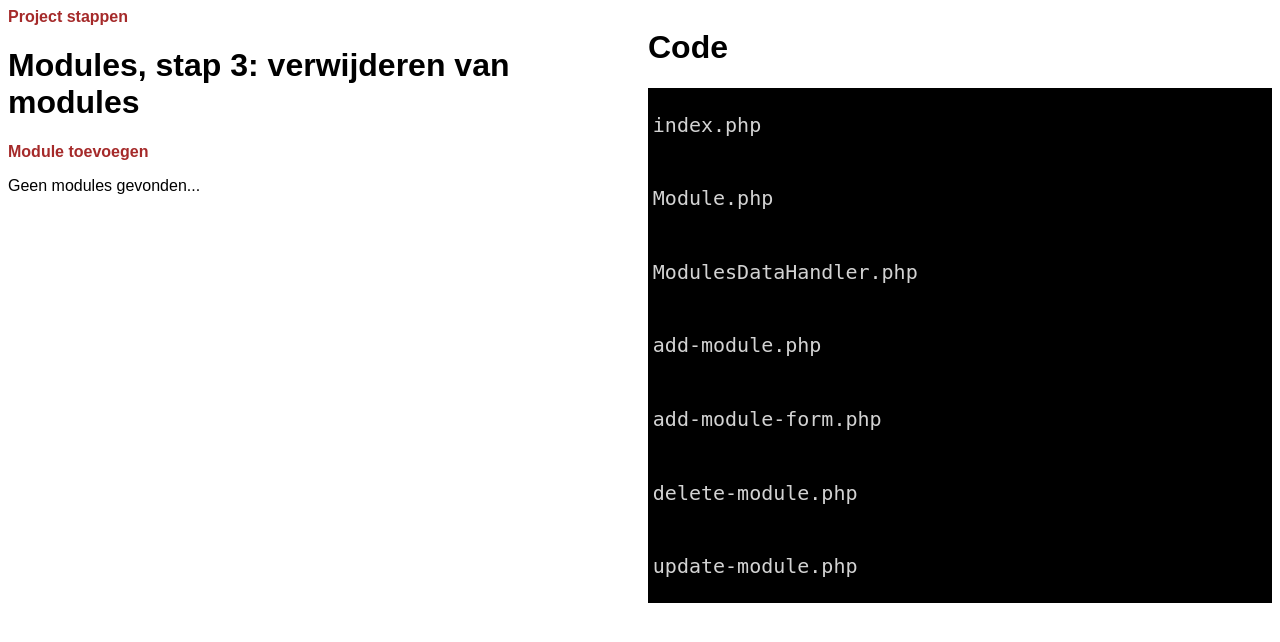
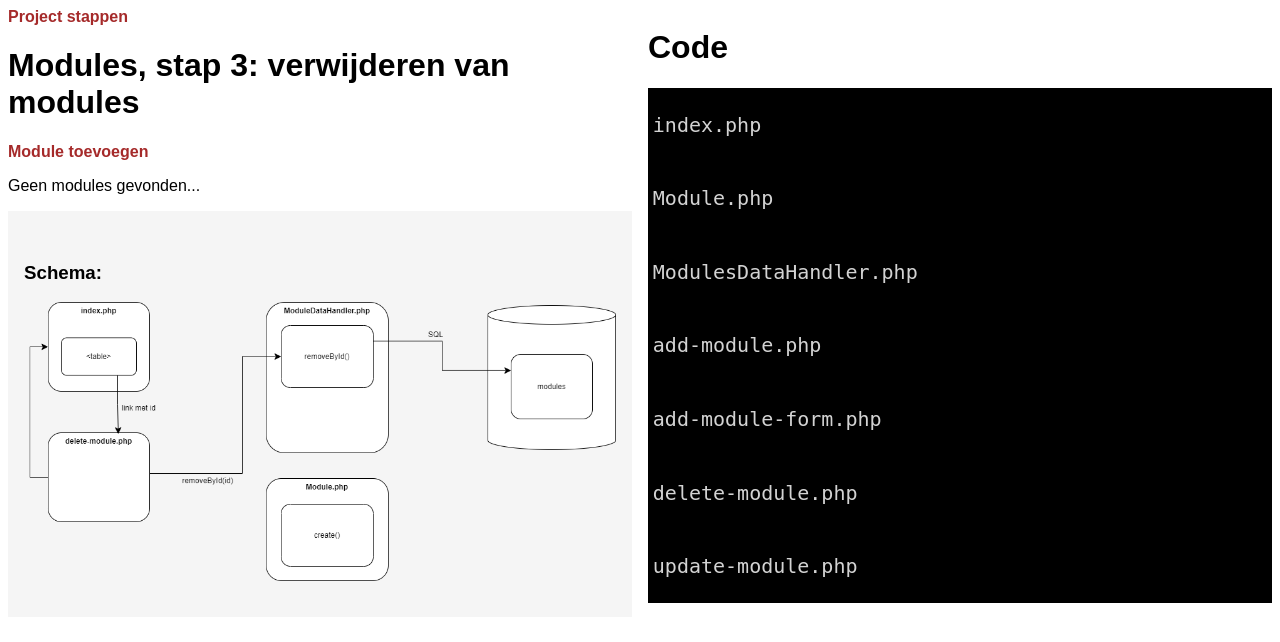
Before and after one commit to BartRoosenCampus/module-project-stap-voor-stap, a PHP site: page /module-verwijderen/ in a window 1280 px wide. Shown: the top 642 px of the page. Run offline with PHP 8.4, Linux system fonts and the light colour scheme; data that the repository does not hold is empty.

Commit message:
20231113: add pictures

```diff
--- a/css/main.css
+++ b/css/main.css
@@ -70,3 +70,8 @@ th, td {
 img {
     width: 100%;
 }
+
+.picture-frame {
+    padding: 2em 1em;
+    background-color: whitesmoke;
+}
--- a/module-afbeelden/index.php
+++ b/module-afbeelden/index.php
@@ -46,6 +46,12 @@ $modules = $mdh->getModulesList();
                 </tbody>
             </table>
         <?php endif; ?>
+        <div class="picture-frame">
+            <h3>Schema:</h3>
+            <a href="../img/lijst.php" target="_blank">
+                <img src="../img/modulelijst-ophalen.png" alt="Modulelijst ophalen"/>
+            </a>
+        </div>
     </div>
     <div><?php require_once '../code/afbeelden.php'; ?></div>
 </body>
--- a/module-bijwerken/index.php
+++ b/module-bijwerken/index.php
@@ -58,6 +58,12 @@ $modules = $mdh->getModulesList();
                 </tbody>
             </table>
         <?php endif; ?>
+        <div class="picture-frame">
+            <h3>Schema:</h3>
+            <a href="../img/bijwerken.php" target="_blank">
+                <img src="../img/module-bijwerken.png" alt="Module bewerken"/>
+            </a>
+        </div>
     </div>
     <div>
         <div><?php require_once '../code/bijwerken.php'; ?></div>
--- a/module-verwijderen/index.php
+++ b/module-verwijderen/index.php
@@ -53,6 +53,12 @@ $modules = $mdh->getModulesList();
                 </tbody>
             </table>
         <?php endif; ?>
+        <div class="picture-frame">
+            <h3>Schema:</h3>
+            <a href="../img/verwijderen.php" target="_blank">
+                <img src="../img/module-verwijderen.png" alt="Module verwijderen"/>
+            </a>
+        </div>
     </div>
     <div>
         <div><?php require_once '../code/verwijderen.php'; ?></div>
```
Also changed, not shown: module-toevoegen/index.php (+7 -1 lines).
